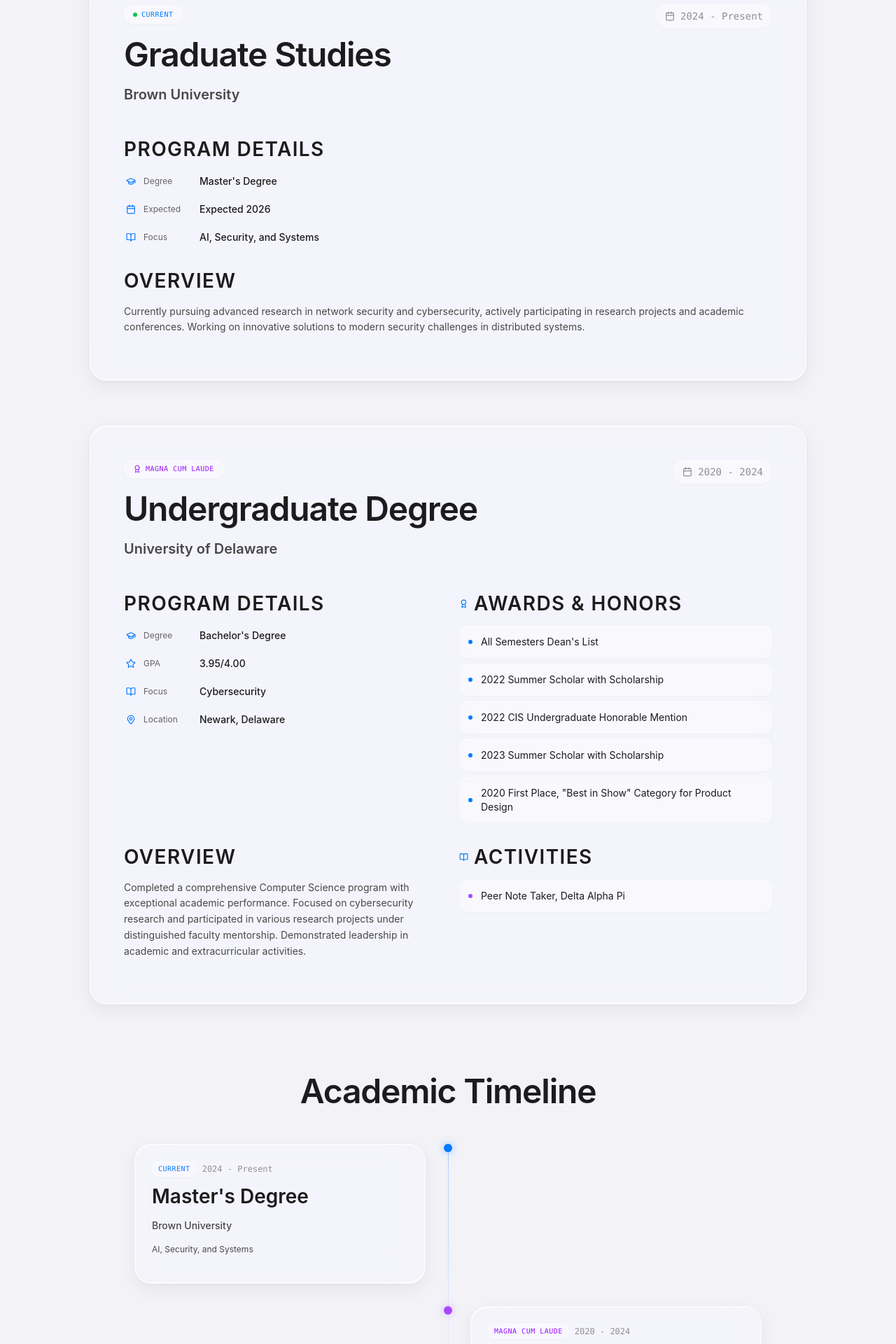
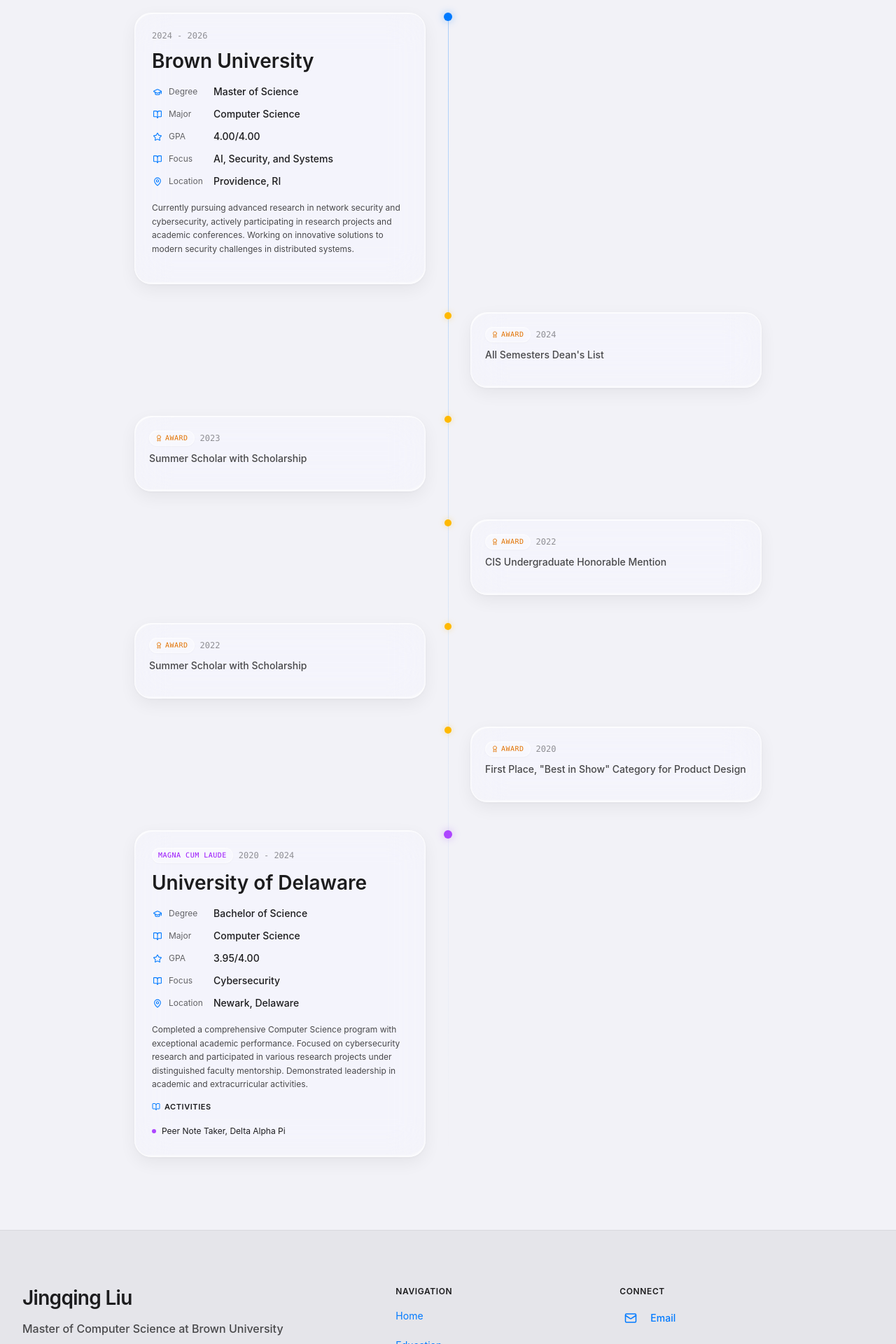
Before and after one commit to Jingqing-Liu/jingqing-liu.github.io, a Next.js app: page /education in a window 1280 px wide. Shown: the part 460-2380 px from the top of the page at 70% size. Built offline with nearby package versions, Linux system fonts and the light colour scheme.

Commit message:
update new design of Education

```diff
--- a/src/app/education/page.tsx
+++ b/src/app/education/page.tsx
@@ -2,7 +2,7 @@
 
 import React, { useRef } from 'react';
 import { motion, useInView } from 'framer-motion';
-import { GraduationCap, Award, BookOpen, Calendar, MapPin, Star } from 'lucide-react';
+import { GraduationCap, Award, BookOpen, MapPin, Star } from 'lucide-react';
 import { educationData } from '../../data';
 
 const AnimatedSection = ({ children, className = '' }: { children: React.ReactNode; className?: string }) => {
@@ -24,6 +24,21 @@
 
 export default function Education() {
   const [graduate, undergraduate] = educationData;
+
+  // Build unified timeline entries sorted by year (newest first)
+  type TimelineEntry =
+    | { type: 'education'; data: typeof graduate; year: number }
+    | { type: 'award'; title: string; year: number };
+
+  const timelineEntries: TimelineEntry[] = [
+    { type: 'education' as const, data: graduate, year: 2026 },
+    { type: 'education' as const, data: undergraduate, year: 2020 },
+    ...(undergraduate.awards?.map((a) => ({
+      type: 'award' as const,
+      title: a.title,
+      year: a.year,
+    })) || []),
+  ].sort((a, b) => b.year - a.year || (a.type === 'education' ? 1 : -1));
 
   return (
     <div className="min-h-screen relative" style={{ background: '#f2f2f7' }}>
@@ -49,7 +64,7 @@
             >
               <span className="inline-flex items-center gap-2 px-4 py-2 text-xs font-mono tracking-wider uppercase text-[#48484a] liquid-glass-pill">
                 <GraduationCap size={14} className="text-[#007aff]" />
-                Academic Background
+                Academic Journey
               </span>
             </motion.div>
 
@@ -69,234 +84,122 @@
               className="text-lg text-[#48484a] leading-relaxed mx-auto"
               style={{ textAlign: 'center' }}
             >
-              From undergraduate excellence at the University of Delaware
-              to advanced graduate studies at Brown University.
+              A journey through Computer Science — from cybersecurity foundations
+              at Delaware to AI and systems research at Brown.
             </motion.p>
           </div>
         </div>
       </section>
 
-      {/* Graduate Studies */}
+      {/* Academic Timeline */}
       <AnimatedSection>
-        <section className="pb-8">
+        <section className="py-8 pb-16">
           <div className="container mx-auto px-6 md:px-8">
-            <div className="max-w-5xl mx-auto">
-              <div className="liquid-glass-card p-8 md:p-12">
-                {/* Header */}
-                <div className="flex flex-col md:flex-row md:items-start md:justify-between gap-4 mb-8">
-                  <div>
-                    <span className="inline-flex items-center gap-1.5 px-3 py-1 text-[10px] font-mono tracking-wider uppercase text-[#007aff] liquid-glass-pill mb-4">
-                      <span className="w-1.5 h-1.5 bg-green-500 rounded-full animate-pulse" />
-                      Current
+            <div className="max-w-4xl mx-auto">
+              <div className="relative">
+                {/* Timeline line */}
+                <div className="absolute left-6 md:left-1/2 top-0 bottom-0 w-px bg-gradient-to-b from-[#007aff]/30 via-[#007aff]/10 to-transparent" />
+
+                {timelineEntries.map((entry, index) => {
+                  const isLeft = index % 2 === 0;
+
+                  if (entry.type === 'education') {
+                    const edu = entry.data;
+                    const isCurrent = edu.id === 'brown-ms';
+                    return (
+                      <motion.div
+                        key={edu.id}
+                        initial={{ opacity: 0, y: 20 }}
+                        whileInView={{ opacity: 1, y: 0 }}
+                        viewport={{ once: true }}
+                        transition={{ delay: index * 0.05 }}
+                        className={`relative flex flex-col ${isLeft ? 'md:flex-row' : 'md:flex-row-reverse'} items-start gap-6 mb-10`}
+                      >
+                        {/* Dot */}
+                        <div className={`absolute left-6 md:left-1/2 -translate-x-1/2 w-3 h-3 rounded-full z-10 ${isCurrent ? 'bg-[#007aff] shadow-[0_0_12px_rgba(0,122,255,0.4)]' : 'bg-purple-500 shadow-[0_0_12px_rgba(168,85,247,0.4)]'}`} />
+
+                        {/* Card */}
+                        <div className="ml-14 md:ml-0 md:w-[calc(50%-2rem)] liquid-glass-card p-6">
+                          <div className="flex items-center gap-2 mb-3">
+                            {edu.status && (
+                              <span className={`text-[10px] font-mono uppercase tracking-wider liquid-glass-pill px-2 py-0.5 ${isCurrent ? 'text-[#007aff]' : 'text-purple-600'}`}>
+                                {edu.status}
                               </span>
-                    <h2 className="text-3xl md:text-4xl font-bold text-[#1c1c1e] tracking-tight mb-2">
-                      Graduate Studies
-                    </h2>
-                    <p className="text-xl text-[#007aff] font-semibold">{graduate.institution}</p>
+                            )}
+                            <span className="text-xs text-[#8e8e93] font-mono">{edu.period}</span>
                           </div>
-                  <div className="flex items-center gap-2 text-sm text-[#8e8e93] liquid-glass-pill px-3 py-1.5">
-                    <Calendar size={14} />
-                    <span className="font-mono">{graduate.period}</span>
-                  </div>
-                </div>
+                          <h3 className="text-lg font-semibold text-[#1c1c1e] mb-3">{edu.institution}</h3>
 
                           {/* Program Details */}
-                <div className="space-y-4 mb-8">
-                  <h3 className="text-[11px] font-semibold text-[#636366] tracking-wider uppercase">Program Details</h3>
-                  <div className="space-y-3">
-                    {[
-                      { label: 'Degree', value: graduate.degree, icon: GraduationCap },
-                      { label: 'Expected', value: graduate.status, icon: Calendar },
-                      { label: 'Focus', value: graduate.focus, icon: BookOpen },
-                    ].map((item) => (
-                      <div key={item.label} className="flex items-center py-1">
-                        <item.icon size={14} className="text-[#007aff] flex-shrink-0 w-5" />
-                        <span className="text-xs text-[#636366] w-20 flex-shrink-0 ml-2">{item.label}</span>
+                          <div className="space-y-2 mb-4">
+                            {([
+                                  ...(edu.degreeType ? [{ label: 'Degree', value: edu.degreeType, icon: GraduationCap }] : []),
+                                  ...(edu.major ? [{ label: 'Major', value: edu.major, icon: BookOpen }] : []),
+                                  { label: 'GPA', value: edu.gpa || '', icon: Star },
+                                  { label: 'Focus', value: edu.focus, icon: BookOpen },
+                                  { label: 'Location', value: isCurrent ? 'Providence, RI' : 'Newark, Delaware', icon: MapPin },
+                                ]
+                            ).map((item) => (
+                              <div key={item.label} className="flex items-center py-0.5">
+                                <item.icon size={13} className="text-[#007aff] flex-shrink-0 w-4" />
+                                <span className="text-xs text-[#636366] w-16 flex-shrink-0 ml-2">{item.label}</span>
                                 <span className="text-sm text-[#1c1c1e] font-medium">{item.value}</span>
                               </div>
                             ))}
                           </div>
-                </div>
 
                           {/* Overview */}
-                <div className="space-y-4">
-                  <h3 className="text-[11px] font-semibold text-[#636366] tracking-wider uppercase">Overview</h3>
-                  <p className="text-sm text-[#48484a] leading-relaxed">
-                    {graduate.description}
+                          <p className={`text-xs text-[#48484a] leading-relaxed ${edu.activities && edu.activities.length > 0 ? 'mb-4' : ''}`}>
+                            {edu.description}
                           </p>
-                </div>
-              </div>
-            </div>
-          </div>
-        </section>
-      </AnimatedSection>
 
-      {/* Undergraduate Degree */}
-      <AnimatedSection>
-        <section className="py-8">
-          <div className="container mx-auto px-6 md:px-8">
-            <div className="max-w-5xl mx-auto">
-              <div className="liquid-glass-card p-8 md:p-12">
-                {/* Header */}
-                <div className="flex flex-col md:flex-row md:items-start md:justify-between gap-4 mb-8">
-                  <div>
-                    <span className="inline-flex items-center gap-1.5 px-3 py-1 text-[10px] font-mono tracking-wider uppercase text-purple-600 liquid-glass-pill mb-4">
-                      <Award size={12} />
-                      {undergraduate.status}
-                    </span>
-                    <h2 className="text-3xl md:text-4xl font-bold text-[#1c1c1e] tracking-tight mb-2">
-                      Undergraduate Degree
-                    </h2>
-                    <p className="text-xl text-[#007aff] font-semibold">{undergraduate.institution}</p>
-                  </div>
-                  <div className="flex items-center gap-2 text-sm text-[#8e8e93] liquid-glass-pill px-3 py-1.5">
-                    <Calendar size={14} />
-                    <span className="font-mono">{undergraduate.period}</span>
-                  </div>
-                </div>
-
-                {/* Details + Awards grid */}
-                <div className="grid grid-cols-1 md:grid-cols-2 gap-8 mb-8">
-                  <div className="space-y-4">
-                    <h3 className="text-[11px] font-semibold text-[#636366] tracking-wider uppercase">Program Details</h3>
-                    <div className="space-y-3">
-                      {[
-                        { label: 'Degree', value: undergraduate.degree, icon: GraduationCap },
-                        { label: 'GPA', value: undergraduate.gpa || '', icon: Star },
-                        { label: 'Focus', value: undergraduate.focus, icon: BookOpen },
-                        { label: 'Location', value: 'Newark, Delaware', icon: MapPin },
-                      ].map((item) => (
-                        <div key={item.label} className="flex items-center py-1">
-                          <item.icon size={14} className="text-[#007aff] flex-shrink-0 w-5" />
-                          <span className="text-xs text-[#636366] w-20 flex-shrink-0 ml-2">{item.label}</span>
-                          <span className="text-sm text-[#1c1c1e] font-medium">{item.value}</span>
+                          {/* Activities */}
+                          {edu.activities && edu.activities.length > 0 && (
+                            <div className="space-y-2">
+                              <h4 className="text-[11px] font-semibold text-[#636366] tracking-wider uppercase flex items-center gap-1.5">
+                                <BookOpen size={12} className="text-[#007aff]" />
+                                Activities
+                              </h4>
+                              {edu.activities.map((activity, i) => (
+                                <div key={i} className="flex items-center gap-2 py-1">
+                                  <div className="w-1.5 h-1.5 bg-purple-500 rounded-full flex-shrink-0" />
+                                  <span className="text-xs text-[#1c1c1e]">{activity}</span>
                                 </div>
                               ))}
                             </div>
+                          )}
                         </div>
+                      </motion.div>
+                    );
+                  }
 
-                  <div className="space-y-4">
-                    <h3 className="text-[11px] font-semibold text-[#636366] tracking-wider uppercase flex items-center gap-2">
-                      <Award size={13} className="text-[#007aff]" />
-                      Awards & Honors
-                    </h3>
-                    <div className="space-y-2">
-                      {undergraduate.awards?.map((award, index) => (
+                  // Award entry
+                  return (
                     <motion.div
-                          key={index}
-                          initial={{ opacity: 0, x: -10 }}
-                          whileInView={{ opacity: 1, x: 0 }}
-                          viewport={{ once: true }}
-                          transition={{ delay: index * 0.05 }}
-                          className="flex items-center gap-3 p-3 rounded-xl liquid-glass-pill"
-                          style={{ borderRadius: '12px' }}
-                        >
-                          <div className="w-1.5 h-1.5 bg-[#007aff] rounded-full flex-shrink-0" />
-                          <span className="text-sm text-[#1c1c1e]">{award}</span>
-                        </motion.div>
-                      ))}
-                    </div>
-                  </div>
-
-                </div>
-
-                {/* Overview + Activities */}
-                <div className="grid grid-cols-1 md:grid-cols-2 gap-8">
-                  <div className="space-y-4">
-                    <h3 className="text-[11px] font-semibold text-[#636366] tracking-wider uppercase">Overview</h3>
-                    <p className="text-sm text-[#48484a] leading-relaxed">
-                      {undergraduate.description}
-                    </p>
-                  </div>
-
-                  <div className="space-y-4">
-                    <h3 className="text-[11px] font-semibold text-[#636366] tracking-wider uppercase flex items-center gap-2">
-                      <BookOpen size={13} className="text-[#007aff]" />
-                      Activities
-                    </h3>
-                    <div className="space-y-2">
-                      {undergraduate.activities?.map((activity, index) => (
-                        <div
-                          key={index}
-                          className="flex items-center gap-3 p-3 rounded-xl liquid-glass-pill"
-                          style={{ borderRadius: '12px' }}
-                        >
-                          <div className="w-1.5 h-1.5 bg-purple-500 rounded-full flex-shrink-0" />
-                          <span className="text-sm text-[#1c1c1e]">{activity}</span>
-                        </div>
-                      ))}
-                    </div>
-                  </div>
-                </div>
-              </div>
-            </div>
-          </div>
-        </section>
-      </AnimatedSection>
-
-      {/* Academic Timeline */}
-      <AnimatedSection>
-        <section className="py-16">
-          <div className="container mx-auto px-6 md:px-8">
-            <div className="max-w-4xl mx-auto">
-              <div className="text-center mb-12">
-                <h2 className="text-3xl md:text-4xl font-bold text-[#1c1c1e] tracking-tight mb-0">
-                  Academic Timeline
-                </h2>
-              </div>
-
-              <div className="relative">
-                {/* Timeline line */}
-                <div className="absolute left-6 md:left-1/2 top-0 bottom-0 w-px bg-gradient-to-b from-[#007aff]/30 via-[#007aff]/10 to-transparent" />
-
-                {/* Graduate */}
-                <motion.div
+                      key={`award-${index}`}
                       initial={{ opacity: 0, y: 20 }}
                       whileInView={{ opacity: 1, y: 0 }}
                       viewport={{ once: true }}
-                  className="relative flex flex-col md:flex-row items-start gap-6 mb-8"
+                      transition={{ delay: index * 0.05 }}
+                      className={`relative flex flex-col ${isLeft ? 'md:flex-row' : 'md:flex-row-reverse'} items-start gap-6 mb-10`}
                     >
                       {/* Dot */}
-                  <div className="absolute left-6 md:left-1/2 -translate-x-1/2 w-3 h-3 rounded-full bg-[#007aff] shadow-[0_0_12px_rgba(0,122,255,0.4)] z-10" />
+                      <div className="absolute left-6 md:left-1/2 -translate-x-1/2 w-2.5 h-2.5 rounded-full bg-amber-400 shadow-[0_0_8px_rgba(251,191,36,0.4)] z-10" />
 
                       {/* Card */}
-                  <div className="ml-14 md:ml-0 md:w-[calc(50%-2rem)] liquid-glass-card p-6">
-                    <div className="flex items-center gap-2 mb-3">
-                      <span className="text-[10px] font-mono uppercase tracking-wider text-[#007aff] liquid-glass-pill px-2 py-0.5">
-                        Current
+                      <div className="ml-14 md:ml-0 md:w-[calc(50%-2rem)] liquid-glass-card p-5">
+                        <div className="flex items-center gap-2 mb-2">
+                          <span className="inline-flex items-center gap-1 text-[10px] font-mono uppercase tracking-wider text-amber-600 liquid-glass-pill px-2 py-0.5">
+                            <Award size={10} />
+                            Award
                           </span>
-                      <span className="text-xs text-[#8e8e93] font-mono">{graduate.period}</span>
+                          <span className="text-xs text-[#8e8e93] font-mono">{entry.year}</span>
                         </div>
-                    <h3 className="text-lg font-semibold text-[#1c1c1e] mb-1">{graduate.degree}</h3>
-                    <p className="text-sm text-[#007aff] font-medium mb-1">{graduate.institution}</p>
-                    <p className="text-xs text-[#8e8e93] mb-0">{graduate.focus}</p>
+                        <p className="text-sm font-medium text-[#1c1c1e]">{entry.title}</p>
                       </div>
                     </motion.div>
-
-                {/* Undergraduate */}
-                <motion.div
-                  initial={{ opacity: 0, y: 20 }}
-                  whileInView={{ opacity: 1, y: 0 }}
-                  viewport={{ once: true }}
-                  transition={{ delay: 0.1 }}
-                  className="relative flex flex-col md:flex-row-reverse items-start gap-6"
-                >
-                  {/* Dot */}
-                  <div className="absolute left-6 md:left-1/2 -translate-x-1/2 w-3 h-3 rounded-full bg-purple-500 shadow-[0_0_12px_rgba(168,85,247,0.4)] z-10" />
-
-                  {/* Card */}
-                  <div className="ml-14 md:ml-0 md:w-[calc(50%-2rem)] liquid-glass-card p-6">
-                    <div className="flex items-center gap-2 mb-3">
-                      <span className="text-[10px] font-mono uppercase tracking-wider text-purple-600 liquid-glass-pill px-2 py-0.5">
-                        {undergraduate.status}
-                      </span>
-                      <span className="text-xs text-[#8e8e93] font-mono">{undergraduate.period}</span>
-                    </div>
-                    <h3 className="text-lg font-semibold text-[#1c1c1e] mb-1">{undergraduate.degree}</h3>
-                    <p className="text-sm text-[#007aff] font-medium mb-1">{undergraduate.institution}</p>
-                    <p className="text-xs text-[#8e8e93] mb-0">GPA: {undergraduate.gpa}</p>
-                  </div>
-                </motion.div>
+                  );
+                })}
               </div>
             </div>
           </div>
--- a/src/data/education.ts
+++ b/src/data/education.ts
@@ -1,13 +1,20 @@
+export interface AwardItem {
+  title: string;
+  year: number;
+}
+
 export interface Education {
   id: string;
   degree: string;
   institution: string;
   period: string;
   gpa?: string;
-  status: string;
+  status?: string;
+  degreeType?: string;
+  major?: string;
   focus: string;
   description: string;
-  awards?: string[];
+  awards?: AwardItem[];
   activities?: string[];
 }
 
@@ -15,15 +22,19 @@
   {
     id: 'brown-ms',
     degree: "Master's Degree",
+    degreeType: 'Master of Science',
+    major: 'Computer Science',
     institution: 'Brown University',
-    period: '2024 - Present',
-    status: 'Expected 2026',
+    period: '2024 - 2026',
+    gpa: '4.00/4.00',
     focus: 'AI, Security, and Systems',
     description: 'Currently pursuing advanced research in network security and cybersecurity, actively participating in research projects and academic conferences. Working on innovative solutions to modern security challenges in distributed systems.',
   },
   {
     id: 'udel-bs',
     degree: "Bachelor's Degree",
+    degreeType: 'Bachelor of Science',
+    major: 'Computer Science',
     institution: 'University of Delaware',
     period: '2020 - 2024',
     gpa: '3.95/4.00',
@@ -31,11 +42,11 @@
     focus: 'Cybersecurity',
     description: 'Completed a comprehensive Computer Science program with exceptional academic performance. Focused on cybersecurity research and participated in various research projects under distinguished faculty mentorship. Demonstrated leadership in academic and extracurricular activities.',
     awards: [
-      'All Semesters Dean\'s List',
-      '2022 Summer Scholar with Scholarship',
-      '2022 CIS Undergraduate Honorable Mention',
-      '2023 Summer Scholar with Scholarship',
-      '2020 First Place, "Best in Show" Category for Product Design'
+      { title: 'All Semesters Dean\'s List', year: 2024 },
+      { title: 'Summer Scholar with Scholarship', year: 2023 },
+      { title: 'Summer Scholar with Scholarship', year: 2022 },
+      { title: 'CIS Undergraduate Honorable Mention', year: 2022 },
+      { title: 'First Place, "Best in Show" Category for Product Design', year: 2020 },
     ],
     activities: [
       'Peer Note Taker, Delta Alpha Pi'
```
Lines whose indentation alone changed are shown as unchanged.
